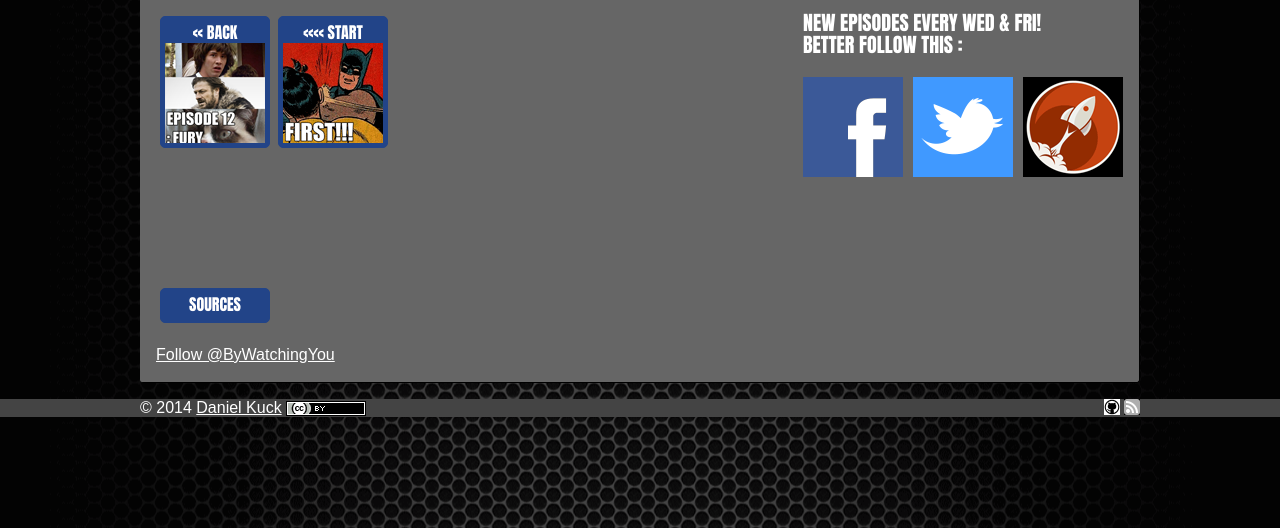
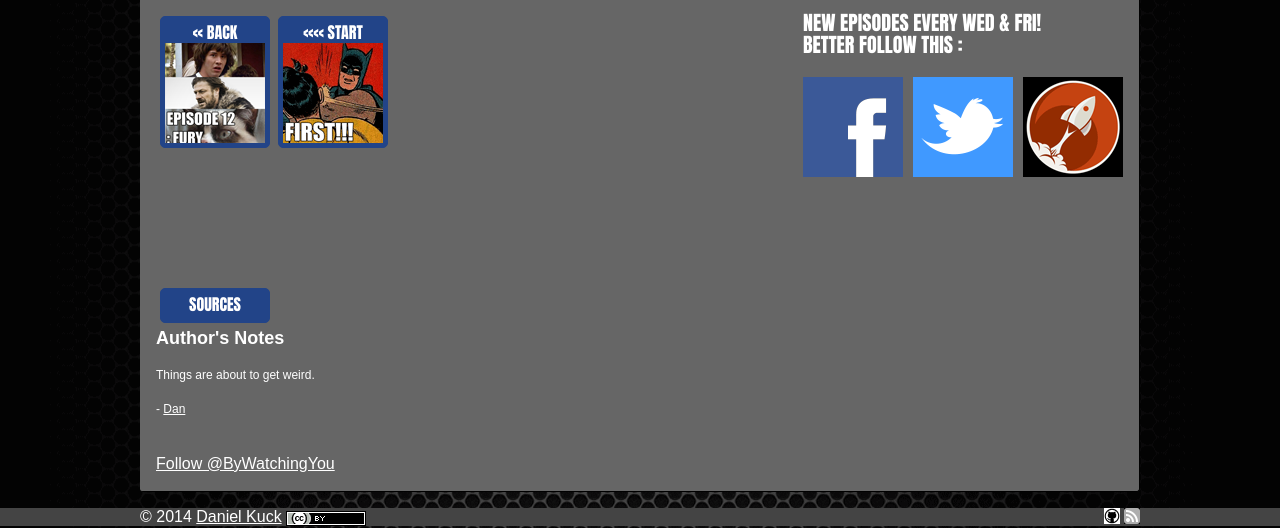
Before and after one commit to dankuck/by-watching-you, a Jekyll site: the page built from _posts/2015-12-11-ep213.md, in a window 1280 px wide. Shown: the part 934-1462 px from the top of the page. Built offline with Jekyll 4.4.1, drawn with Linux system fonts in a browser that asks for light colours; comment, search, counter and statistics services are not loaded; some of the changed lines change nothing that is shown.

Commit message:
Sources and notes. Publish!

```diff
--- /dev/null
+++ b/_includes/notes-ep2x13.html
@@ -0,0 +1,3 @@
+<p>
+    Things are about to get weird.
+</p>
--- a/_posts/2015-12-11-ep213.md
+++ b/_posts/2015-12-11-ep213.md
@@ -7,9 +7,29 @@
 accept_comments: 1
 sample_content: "They're all so awful"
 sources:
+ -
+  url: http://i0.kym-cdn.com/entries/icons/original/000/015/573/Bnhzak2CMAAmX8Z.jpg
+ -
+  url: https://memecrunch.com/meme/1HVLH/that-would-be-great/image.png?w=400&c=1
+ -
+  url: http://charts.stocktwits.com/production/original_42230373.jpg?1441224162
+ -
+  url: https://s-media-cache-ak0.pinimg.com/236x/cd/c0/ea/cdc0ea161690d4b84c57d55ea207f73f.jpg
+ -
+  url: http://i0.kym-cdn.com/photos/images/newsfeed/000/740/963/b02.jpg
+ -
+  url: http://i.huffpost.com/gadgets/slideshows/237530/slide_237530_1201307_free.jpg
+ -
+  url: http://www.badpossum.com/uploads/1/2/9/9/12998101/2512804_orig.jpg
+ -
+  url: http://injurylawyer-news.com/wp-content/uploads/Zoloft-package-313x229.jpg
+ -
+  url: http://1.bp.blogspot.com/-5WeeqbIpV-0/TdqwIlbMClI/AAAAAAAAAB0/cpzB9gzF3r0/s1600/batman_is_shocked.jpg
+ -
+  url: http://4.bp.blogspot.com/-OiMpw7x5xug/UFRu6lTLh1I/AAAAAAAABks/Qg7lq5MZn7o/s1600/bat-tacazo.jpg
 twitter_url:
-draft: 1
-xauthors_notes: notes-ep2x13.html
+draft:
+authors_notes: notes-ep2x13.html
 bonus: "/assets/ep2/ep02x13_bonus.png"
 ---
 
```
